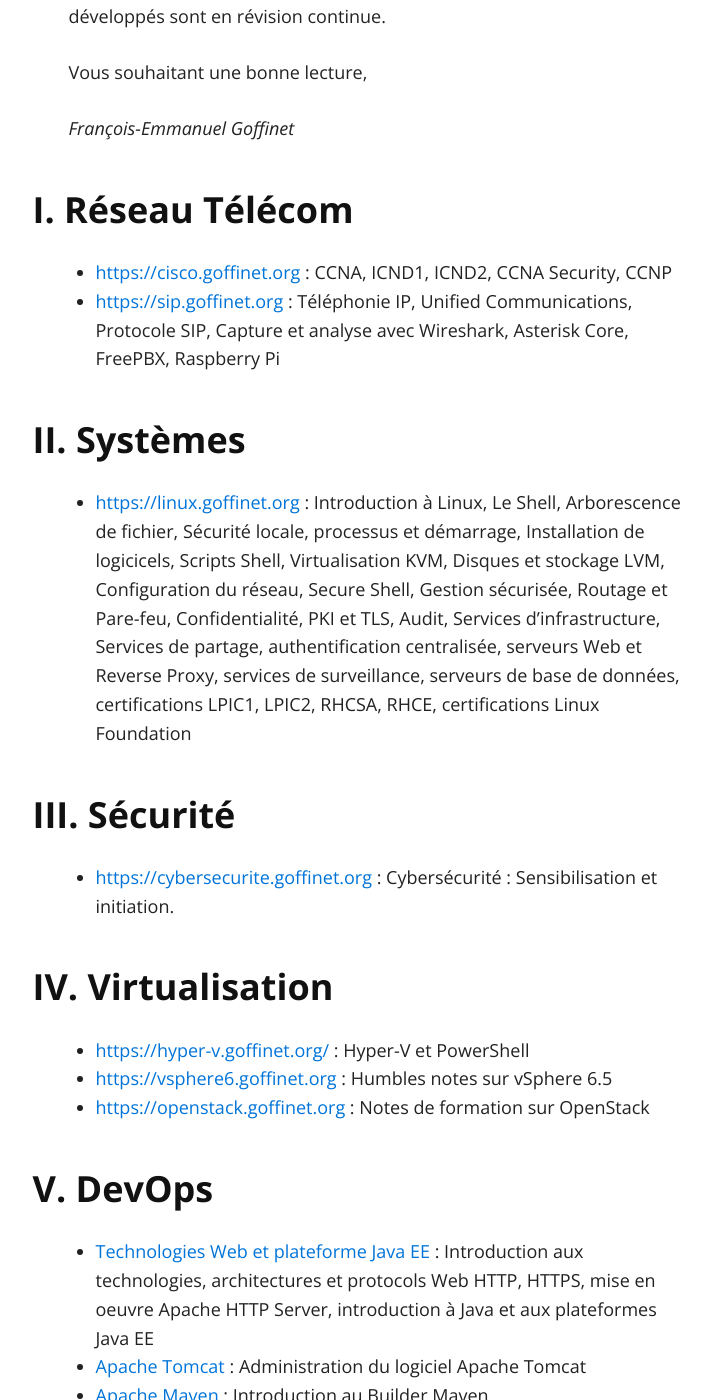
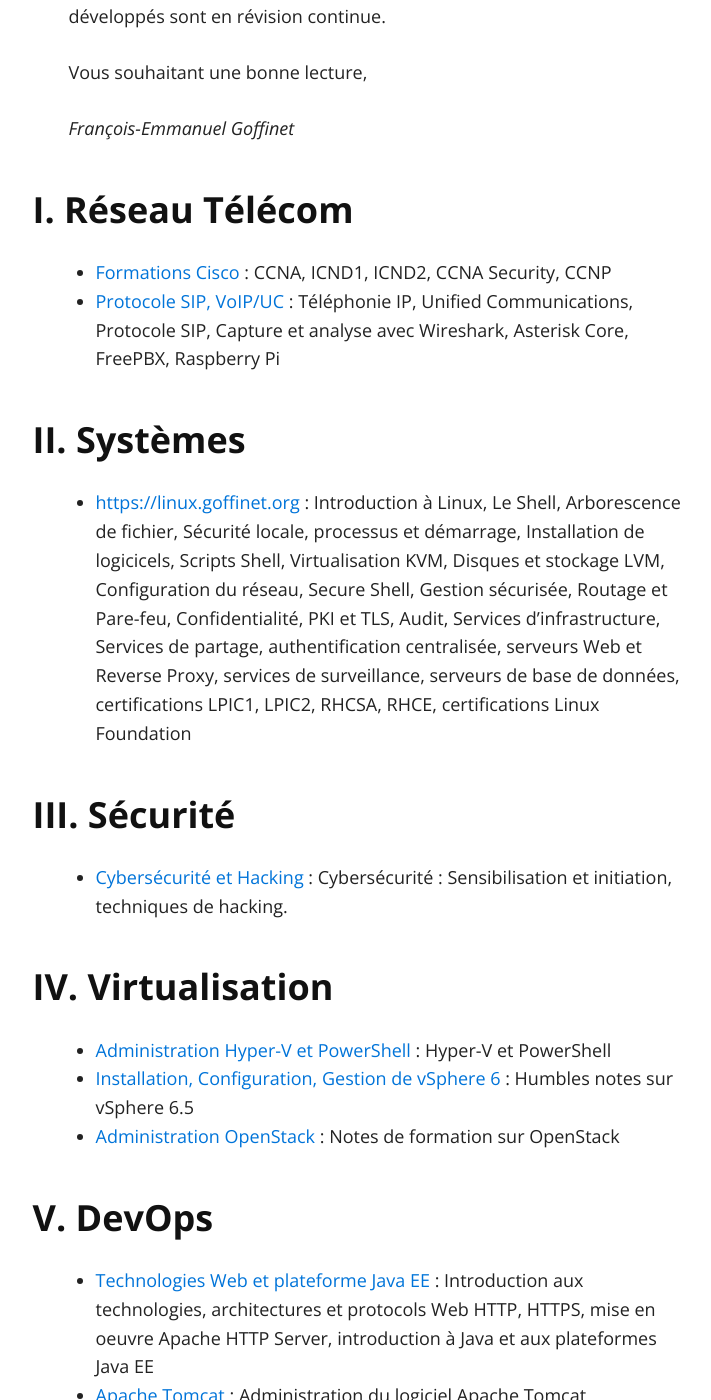
Before and after one commit to goffinet/biblio, a Jekyll site: the page built from index.md, in a window 1280 px wide and 1400 px high, scrolled down 2026 px. Shown: the whole window, without its empty margins (259-970 px from the left). Built offline with Jekyll 4.4.1, drawn with Linux system fonts in a browser that asks for light colours; some of the changed text lies outside the part shown.

Commit message:
Update index.md

```diff
--- a/index.md
+++ b/index.md
@@ -25,8 +25,8 @@ _François-Emmanuel Goffinet_
 ### I. Réseau Télécom
 
 
-* [https://cisco.goffinet.org](https://cisco.goffinet.org) : CCNA, ICND1, ICND2, CCNA Security, CCNP
-* [https://sip.goffinet.org](https://sip.goffinet.org) : Téléphonie IP, Unified Communications, Protocole SIP, Capture et analyse avec Wireshark, Asterisk Core, FreePBX, Raspberry Pi
+* [Formations Cisco](https://cisco.goffinet.org) : CCNA, ICND1, ICND2, CCNA Security, CCNP
+* [Protocole SIP, VoIP/UC](https://sip.goffinet.org) : Téléphonie IP, Unified Communications, Protocole SIP, Capture et analyse avec Wireshark, Asterisk Core, FreePBX, Raspberry Pi
 
 ### II. Systèmes
 
@@ -34,13 +34,13 @@ _François-Emmanuel Goffinet_
 
 ### III. Sécurité
 
-* [https://cybersecurite.goffinet.org](https://cybersecurite.goffinet.org) : Cybersécurité : Sensibilisation et initiation.
+* [Cybersécurité et Hacking](https://cybersecurite.goffinet.org) : Cybersécurité : Sensibilisation et initiation, techniques de hacking.
 
 ### IV. Virtualisation
 
-* [https://hyper-v.goffinet.org/](https://hyper-v.goffinet.org/) : Hyper-V et PowerShell
-* [https://vsphere6.goffinet.org](https://vsphere6.goffinet.org) : Humbles notes sur vSphere 6.5
-* [https://openstack.goffinet.org](https://openstack.goffinet.org) : Notes de formation sur OpenStack
+* [Administration Hyper-V et PowerShell](https://hyper-v.goffinet.org/) : Hyper-V et PowerShell
+* [Installation, Configuration, Gestion de vSphere 6](https://vsphere6.goffinet.org) : Humbles notes sur vSphere 6.5
+* [Administration OpenStack](https://openstack.goffinet.org) : Notes de formation sur OpenStack
 
 ### V. DevOps
 
@@ -66,5 +66,5 @@ _François-Emmanuel Goffinet_
 
 ### VII. Documents pour mémoire
 
-* [https://iot.goffinet.org](https://iot.goffinet.org) : Inventaire et notes personnelles sur des études de cas IoT
-* [https://zabbix.goffinet.org](https://zabbix.goffinet.org) : Humbles notes sur la surveillance système et réseau avec Zabbix.
+* [Internet de Objets (IoT)](https://iot.goffinet.org) : Inventaire et notes personnelles sur des études de cas IoT
+* [Notes Zabbix](https://zabbix.goffinet.org) : Humbles notes sur la surveillance système et réseau avec Zabbix.
```
